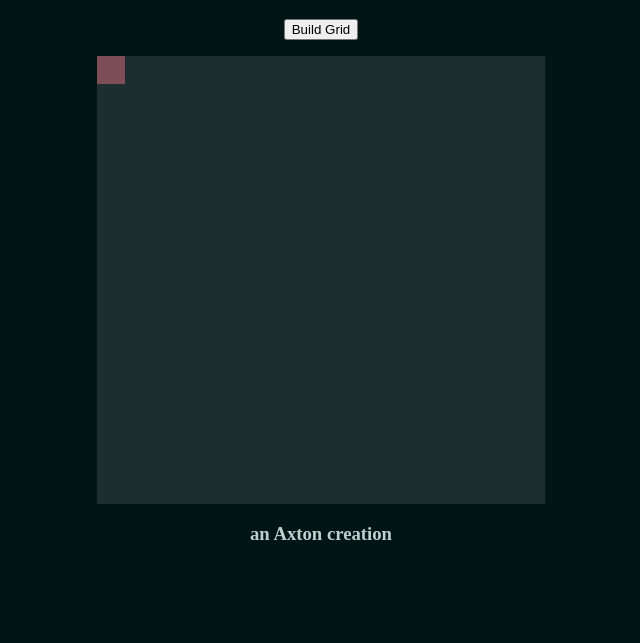
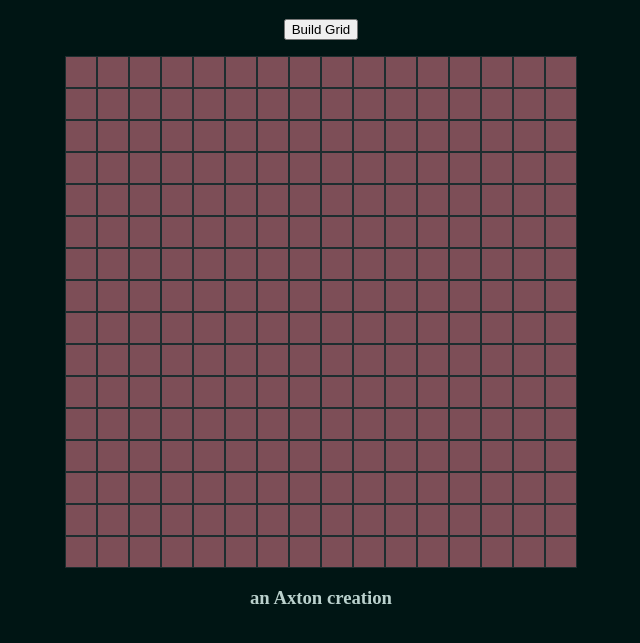
Before and after one commit to AxtonS/etch-a-sketch, a plain HTML site: page index.html in a window 1280 px wide. Both pictures are taken after a click on the button "Build Grid". Shown: the part 61-704 px from the top of the page, without its empty margins (319-959 px from the left). Drawn offline with Linux system fonts and the light colour scheme.

Commit message:
Add buildGrid function

```diff
--- a/script.js
+++ b/script.js
@@ -2,13 +2,15 @@ const container = document.querySelector('#container');
 /* container.style.gridTemplateColumns = '${}'
     container.style.gridTemplateRows = '${}'
 */
-const square = document.createElement('div');
-square.setAttribute('class', 'square');
+/* const square = document.createElement('div');
+square.setAttribute('class', 'square'); */
 
 function buildGrid() {
     const squares = 16 * 16;
     container.style.gridTemplate = 'repeat(16, 1fr) / repeat(16, 1fr)'
-    for(i = squares; i > 0; i--){
+    for(i = 256; i > 0; i--){
+        const square = document.createElement('div');
+        square.setAttribute('class', 'square');
         container.appendChild(square);
     }
 }
--- a/style.css
+++ b/style.css
@@ -17,12 +17,13 @@ button {
 #container {
     background-color: #1E2D2F;
     margin: 2vh auto;
-    width: 35vw;
-    height: 35vw;
+    width: 40vw;
+    height: 40vw;
     display: grid;
 }
 .square {
     background-color: #7D4E57;
+    margin: 1px;
 }
 #footer {
     color: #BAD1CD;
```
